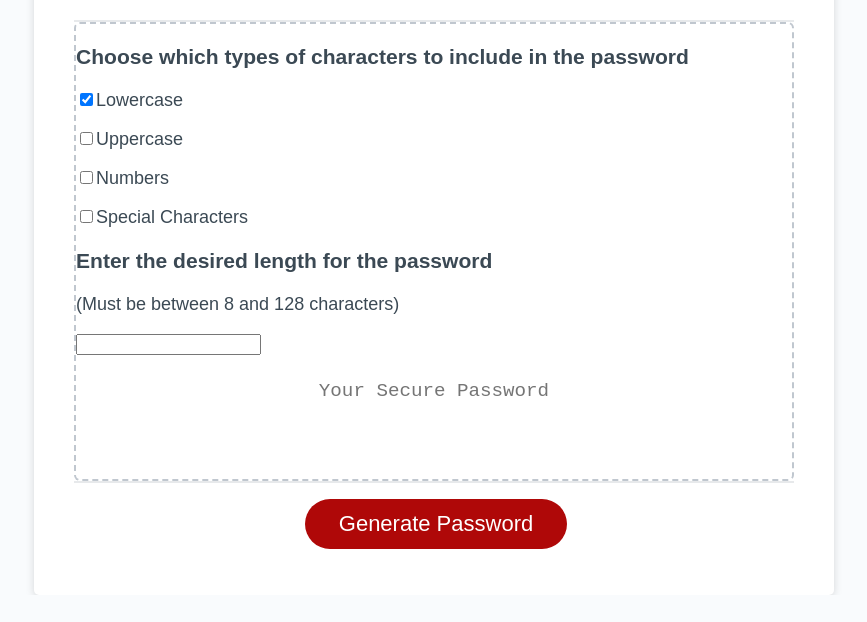
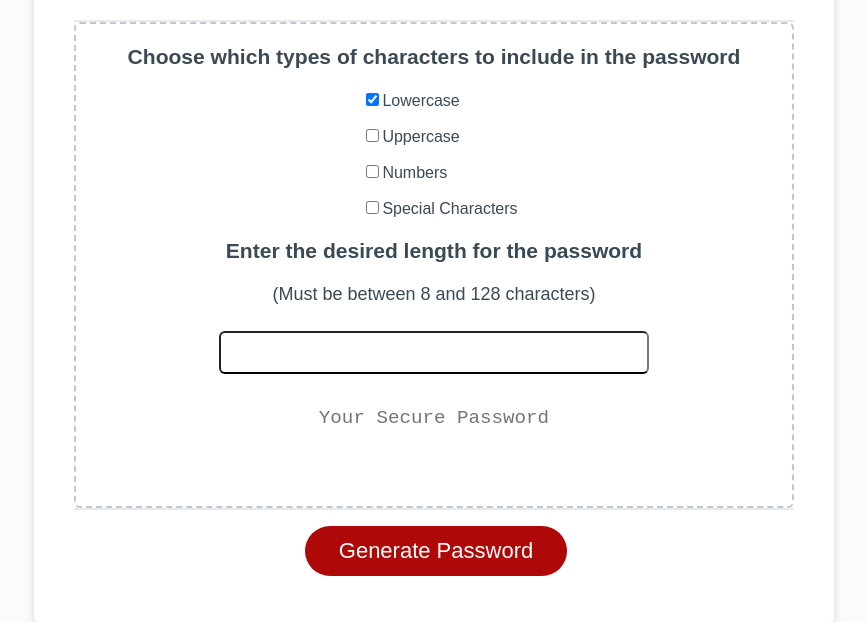
Before and after one commit to mythosmystery/password-generator, a plain HTML site: page index.html in a window 1280 px wide. Shown: the part 216-838 px from the top of the page, without its empty margins (206-1073 px from the left). Before the commit the page ends 811 px from the top, so only its background shows below. Drawn offline with Linux system fonts and the light colour scheme.

Commit message:
updated ui

```diff
--- a/assets/script.js
+++ b/assets/script.js
@@ -19,6 +19,8 @@ function writePassword() {
   var passwordText = document.querySelector("#password");
 
   var userCharTypes = getCharacterTypes();
+
+  form.querySelector("#error").hidden = true;
 
   var passwordLength = getLength();
 
--- a/assets/style.css
+++ b/assets/style.css
@@ -117,6 +117,22 @@ button[disabled] {
   resize: none;
   overflow: hidden;
 }
+#input-form{
+  text-align: center;
+}
+#password-length{
+  width: 60%;
+  padding: 12px 20px;
+  margin: 8px 0;
+  border-bottom: 2px solid black;
+  border-radius: 6px;
+}
+.checkboxes{
+  text-align: left;
+  padding-left: 40%;
+  font-size: 16px;
+}
+
 
 @media (max-width: 690px) {
   .btn {
--- a/index.html
+++ b/index.html
@@ -20,10 +20,10 @@
           <form id="input-form">
             <h3>Choose which types of characters to include in the password</h3>
             <p style="color:red" id="error" hidden>ERROR: At least one checkbox must be selected</p>
-            <p><input type="checkbox" value="lowercase" checked>Lowercase</p>
-            <p><input type="checkbox" value="uppercase">Uppercase</p>
-            <p><input type="checkbox" value="numbers">Numbers</p>
-            <p><input type="checkbox" value="special">Special Characters</p>
+            <p class="checkboxes"><input type="checkbox"  value="lowercase" checked>Lowercase</p>
+            <p class="checkboxes"><input type="checkbox"  value="uppercase">Uppercase</p>
+            <p class="checkboxes"><input type="checkbox"  value="numbers">Numbers</p>
+            <p class="checkboxes"><input type="checkbox"  value="special">Special Characters</p>
             <h3>Enter the desired length for the password</h3><p id="length-error">(Must be between 8 and 128 characters)</p>
             <input type="number" id="password-length">
             <!-- <p><input type="submit" value="submit"></p>   -->
```
